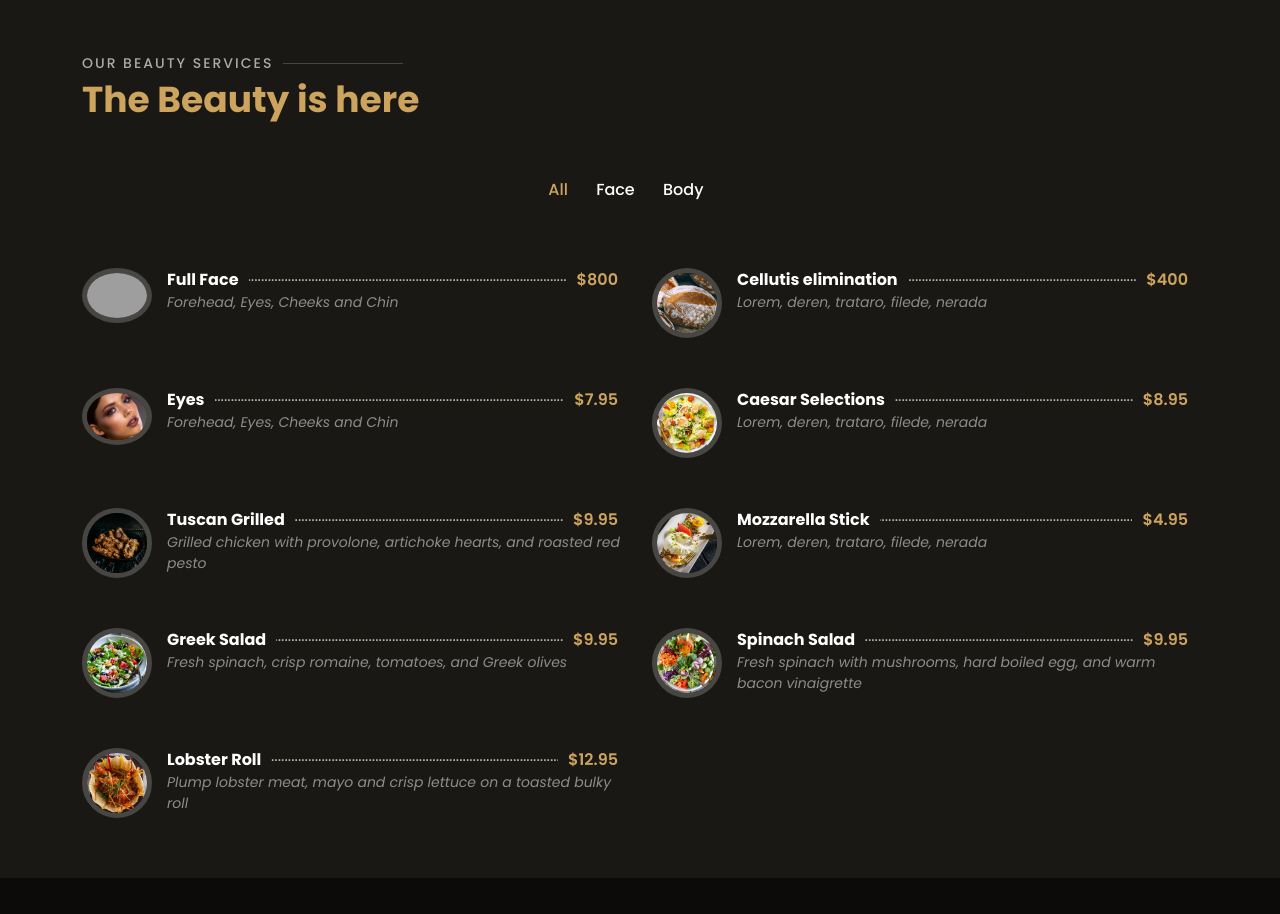
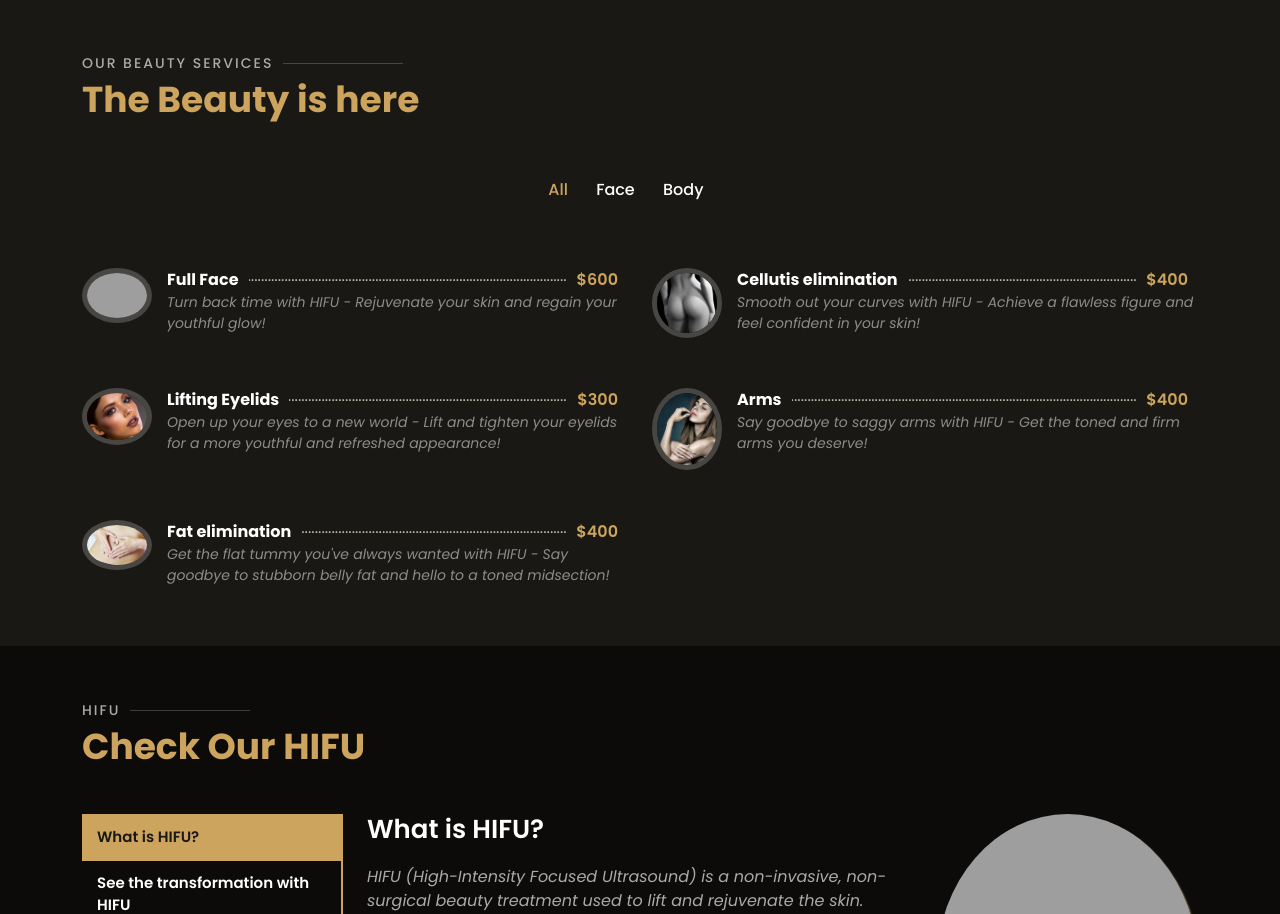
Before and after one commit to iodaniel/ixelexi.com, a Django app: page / in a window 1280 px wide. Shown: the part 2216-3130 px from the top of the page. Run offline with Django 3.2, Linux system fonts and the light colour scheme; some libraries are stand-ins or nearby versions; some web fonts are replaced; grey boxes are pictures that could not be loaded.

Commit message:
improve landing page

```diff
--- a/booking/templates/index.html
+++ b/booking/templates/index.html
@@ -123,54 +123,54 @@
           <div class="col-lg-6 menu-item filter-starters">
             <img src="{% static '/img/menu/face.jpg' %}" class="menu-img" alt="">
             <div class="menu-content">
-              <a href="#">Full Face</a><span>$800</span>
+              <a href="#">Full Face</a><span>$600</span>
             </div>
             <div class="menu-ingredients">
-              Forehead, Eyes, Cheeks and Chin
+              Turn back time with HIFU - Rejuvenate your skin and regain your youthful glow!
             </div>
           </div>
 
           <div class="col-lg-6 menu-item filter-specialty">
-            <img src="{% static '/img/menu/bread-barrel.jpg' %}" class="menu-img" alt="">
+            <img src="{% static '/img/menu/cellulitis.jpg' %}" class="menu-img" alt="">
             <div class="menu-content">
               <a href="#">Cellutis elimination</a><span>$400</span>
             </div>
             <div class="menu-ingredients">
-              Lorem, deren, trataro, filede, nerada
+              Smooth out your curves with HIFU - Achieve a flawless figure and feel confident in your skin!
             </div>
           </div>
 
           <div class="col-lg-6 menu-item filter-starters">
             <img src="{% static '/img/menu/woman-g.jpg' %}" class="menu-img" alt="">
             <div class="menu-content">
-              <a href="#">Eyes</a><span>$7.95</span>
+              <a href="#">Lifting Eyelids</a><span>$300</span>
             </div>
             <div class="menu-ingredients">
-              Forehead, Eyes, Cheeks and Chin
+              Open up your eyes to a new world - Lift and tighten your eyelids for a more youthful and refreshed appearance!
             </div>
           </div>
 
           <div class="col-lg-6 menu-item filter-salads">
-            <img src="{% static '/img/menu/caesar.jpg' %}" class="menu-img" alt="">
+            <img src="{% static '/img/menu/arms.jpg' %}" class="menu-img" alt="">
             <div class="menu-content">
-              <a href="#">Caesar Selections</a><span>$8.95</span>
+              <a href="#">Arms</a><span>$400</span>
             </div>
             <div class="menu-ingredients">
-              Lorem, deren, trataro, filede, nerada
+              Say goodbye to saggy arms with HIFU - Get the toned and firm arms you deserve!
             </div>
           </div>
 
           <div class="col-lg-6 menu-item filter-specialty">
-            <img src="{% static '/img/menu/tuscan-grilled.jpg' %}" class="menu-img" alt="">
+            <img src="{% static '/img/menu/fat_redu.jpg' %}" class="menu-img" alt="">
             <div class="menu-content">
-              <a href="#">Tuscan Grilled</a><span>$9.95</span>
+              <a href="#">Fat elimination</a><span>$400</span>
             </div>
             <div class="menu-ingredients">
-              Grilled chicken with provolone, artichoke hearts, and roasted red pesto
+              Get the flat tummy you've always wanted with HIFU - Say goodbye to stubborn belly fat and hello to a toned midsection!
             </div>
           </div>
 
-          <div class="col-lg-6 menu-item filter-starters">
+          <!-- <div class="col-lg-6 menu-item filter-starters">
             <img src="{% static '/img/menu/mozzarella.jpg' %}" class="menu-img" alt="">
             <div class="menu-content">
               <a href="#">Mozzarella Stick</a><span>$4.95</span>
@@ -210,7 +210,7 @@
             </div>
           </div>
 
-        </div>
+        </div> -->
 
       </div>
     </section><!-- End Menu Section -->
@@ -711,7 +711,7 @@
     </section>-->
 
     <!-- ======= Chefs Section ======= -->
-    <section id="chefs" class="chefs">
+    <!-- <section id="chefs" class="chefs">
       <div class="container" data-aos="fade-up">
 
         <div class="section-title">
@@ -778,7 +778,7 @@
         </div>
 
       </div>
-    </section><!-- End Chefs Section -->
+    </section> -->
 
     <!-- ======= Contact Section ======= -->
     <section id="contact" class="contact">
--- a/booking/templates/navbar.html
+++ b/booking/templates/navbar.html
@@ -60,7 +60,7 @@
         </li>
         {% else %}
         <li class="nav-item me-6">
-          <a type="submit" href="{% url 'register' %}" class="book-a-table-btn scrollto d-none d-lg-flex" style="background-color:#cda45e">Create Account</a>
+          <a type="submit" href="{% url 'register' %}" class="book-a-table-btn scrollto d-none d-lg-flex" style="background-color:#cda45e; padding:10px;">Create Account</a>
 
 
         </li>
```
Also changed, not shown: requirements.txt (+0 -9 lines), readme.md, static/img/about.jpg (deleted), static/img/menu/arms.jpg (added), static/img/menu/bread-barrel.jpg (deleted), static/img/menu/caesar.jpg (deleted), static/img/menu/cake.jpg (deleted), static/img/menu/cellulitis.jpg (added), static/img/menu/fat_redu.jpg (added), static/img/menu/greek-salad.jpg (deleted), static/img/menu/lobster-bisque.jpg (deleted), static/img/menu/lobster-roll.jpg (deleted), static/img/menu/mozzarella.jpg (deleted), static/img/menu/spinach-salad.jpg (deleted), 1 more files.
